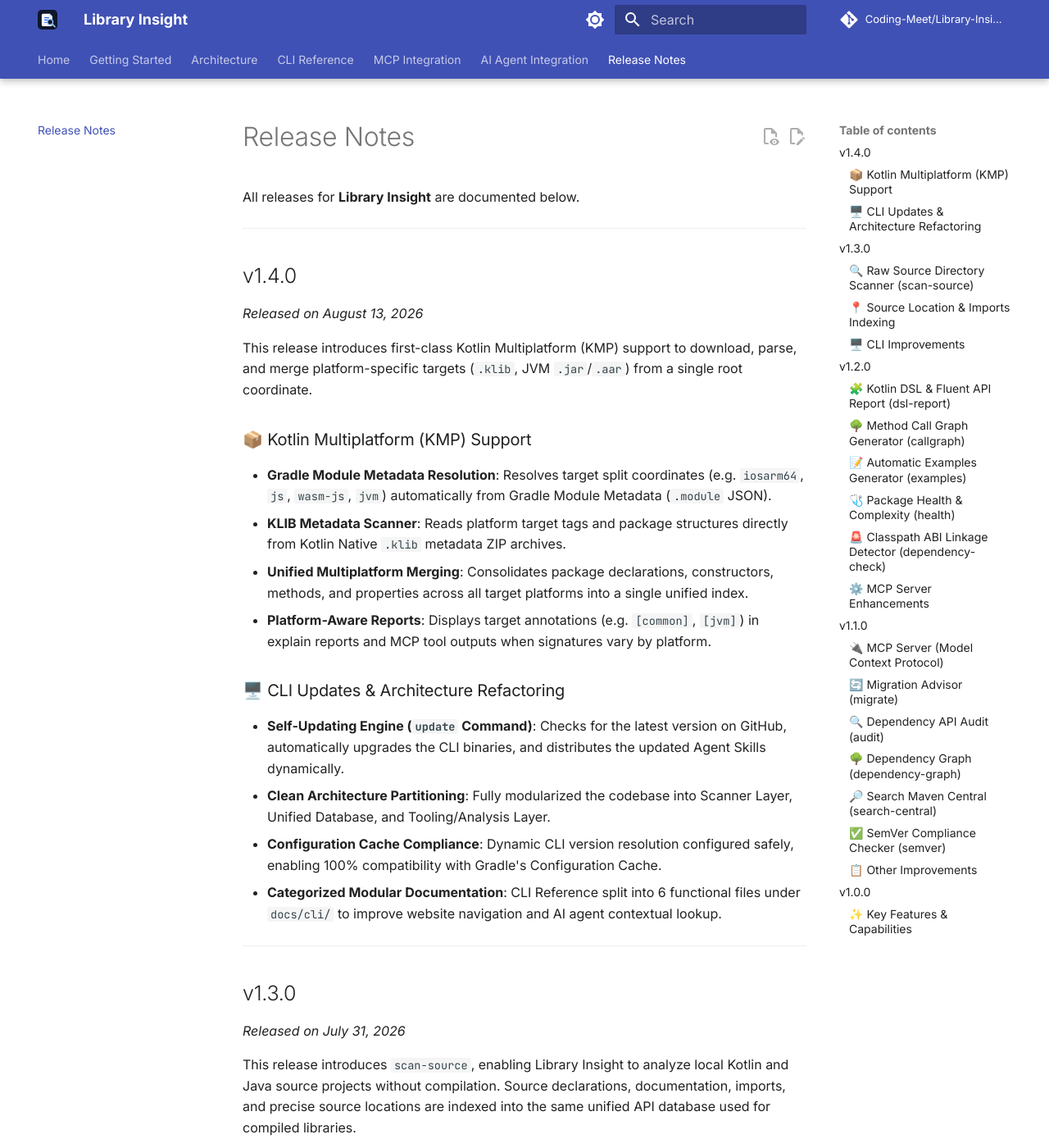
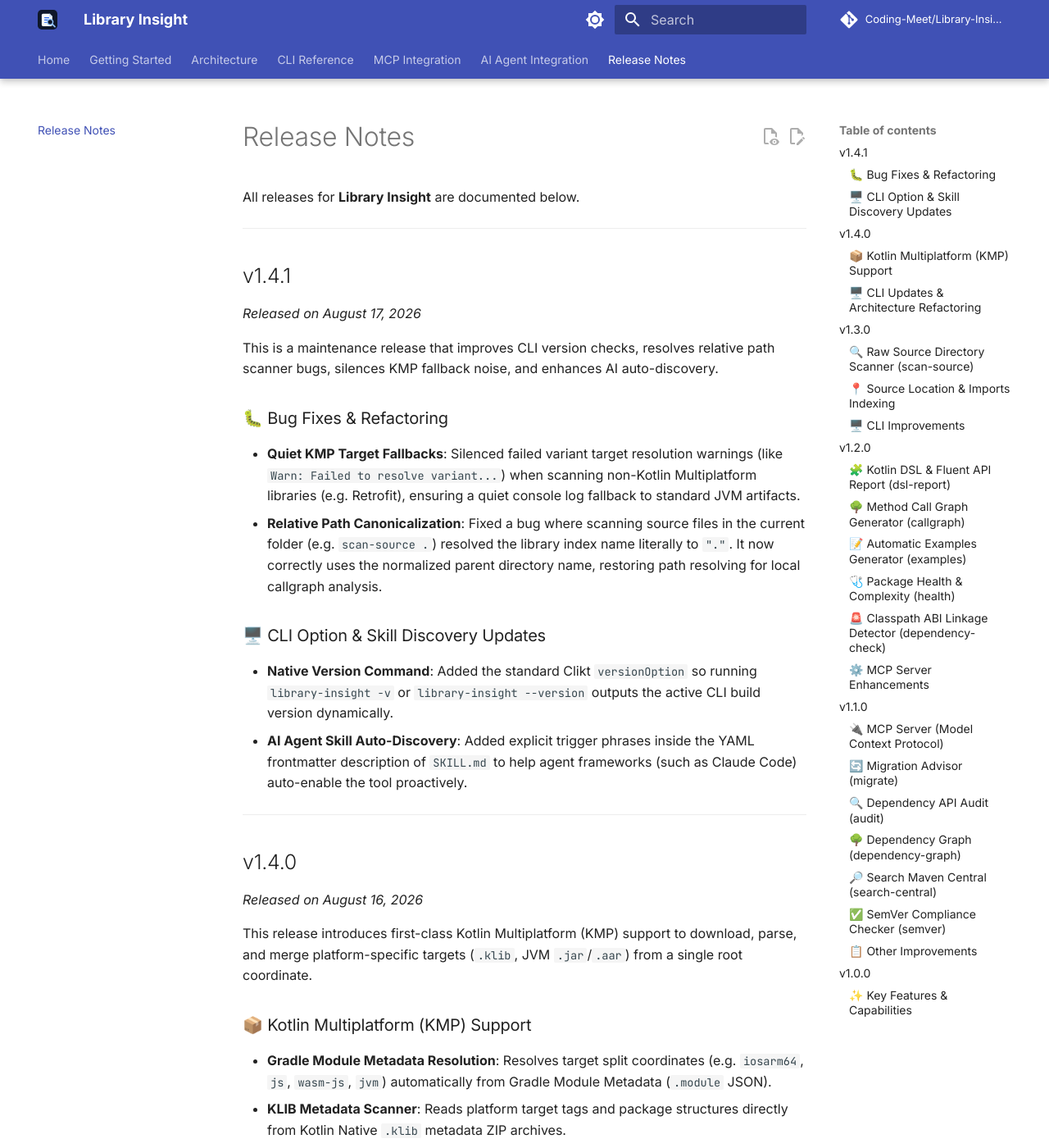
Before and after one commit to Coding-Meet/Library-Insight, an MkDocs documentation site: the page built from docs/releases.md, in a window 1280 px wide and 1400 px high. Shown: the whole window at 82% size. Built offline with MkDocs 1.6.1 and Material for MkDocs 9.7.7, drawn with Linux system fonts in a browser that asks for light colours; comment, search, counter and statistics services are not loaded.

Commit message:
docs: Add release notes for v1.4.1

```diff
--- a/docs/releases.md
+++ b/docs/releases.md
@@ -4,9 +4,27 @@ All releases for **Library Insight** are documented below.
 
 ---
 
+## v1.4.1
+
+_Released on August 17, 2026_
+
+This is a maintenance release that improves CLI version checks, resolves relative path scanner bugs, silences KMP fallback noise, and enhances AI auto-discovery.
+
+### 🐛 Bug Fixes & Refactoring
+
+- **Quiet KMP Target Fallbacks**: Silenced failed variant target resolution warnings (like `Warn: Failed to resolve variant...`) when scanning non-Kotlin Multiplatform libraries (e.g. Retrofit), ensuring a quiet console log fallback to standard JVM artifacts.
+- **Relative Path Canonicalization**: Fixed a bug where scanning source files in the current folder (e.g. `scan-source .`) resolved the library index name literally to `"."`. It now correctly uses the normalized parent directory name, restoring path resolving for local callgraph analysis.
+
+### 🖥️ CLI Option & Skill Discovery Updates
+
+- **Native Version Command**: Added the standard Clikt `versionOption` so running `library-insight -v` or `library-insight --version` outputs the active CLI build version dynamically.
+- **AI Agent Skill Auto-Discovery**: Added explicit trigger phrases inside the YAML frontmatter description of `SKILL.md` to help agent frameworks (such as Claude Code) auto-enable the tool proactively.
+
+---
+
 ## v1.4.0
 
-_Released on August 13, 2026_
+_Released on August 16, 2026_
 
 This release introduces first-class Kotlin Multiplatform (KMP) support to download, parse, and merge platform-specific targets (`.klib`, JVM `.jar`/`.aar`) from a single root coordinate.
 
```
